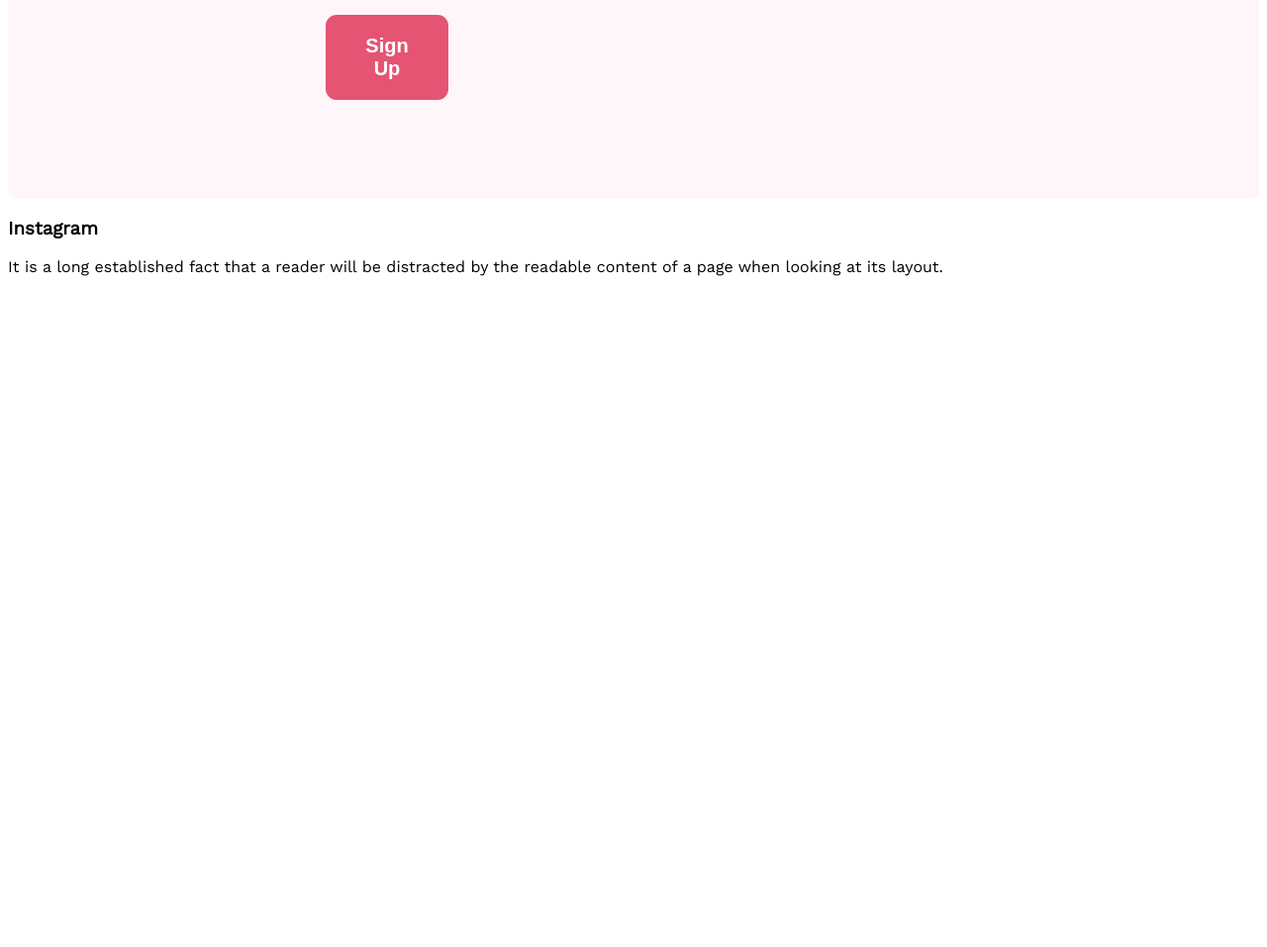
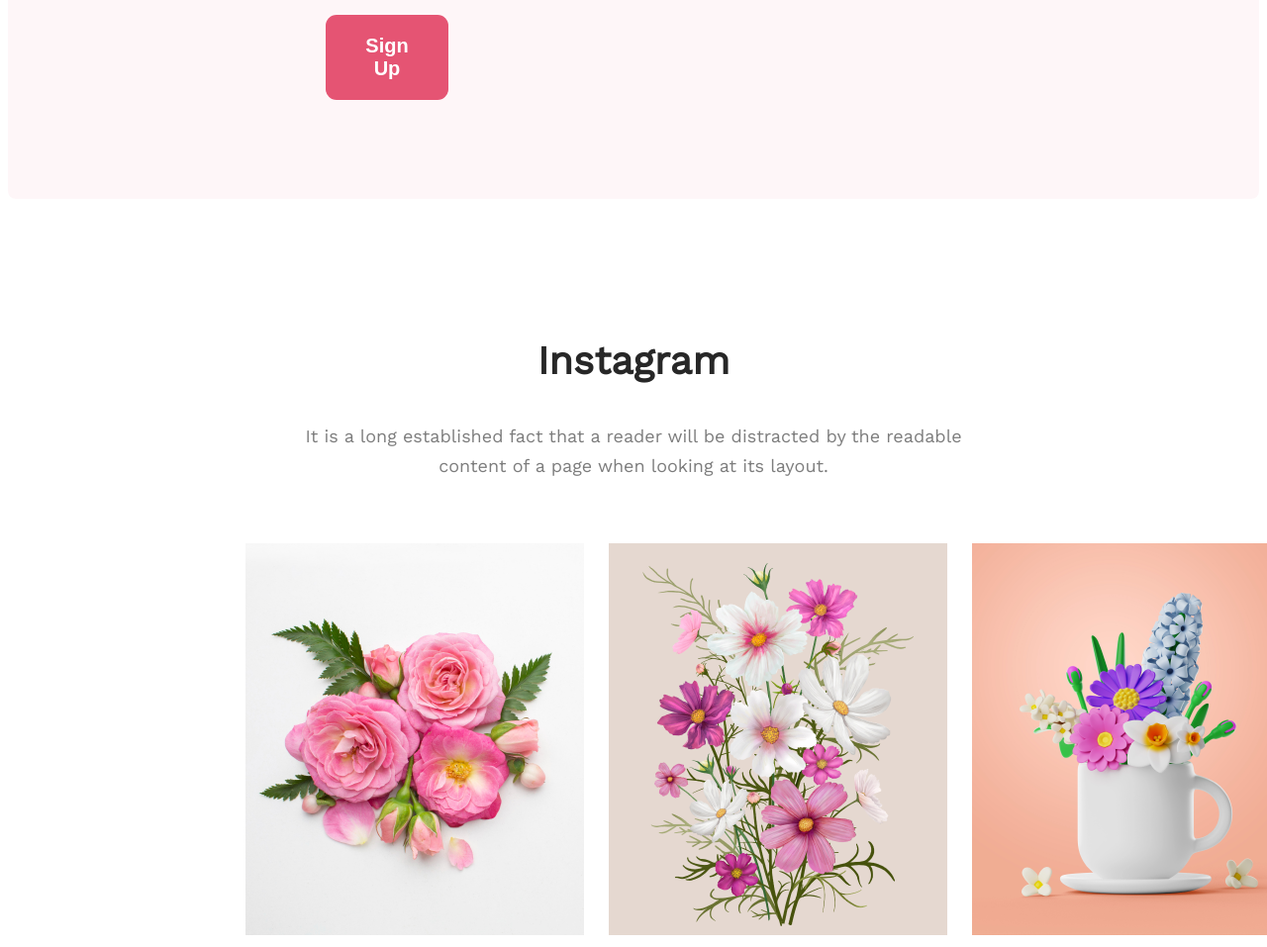
Before and after one commit to Ismail1hosen/flower-shop-assignment1, a plain HTML site: page index.html in a window 1280 px wide. Shown: the part 2702-3659 px from the top of the page at 99% size. Before the commit the page ends 2997 px from the top, so only its background shows below. Drawn offline with nearby package versions, Linux system fonts and the light colour scheme.

Commit message:
added instragram section

```diff
--- a/index.html
+++ b/index.html
@@ -89,12 +89,24 @@
 
         <!-- instragram section  -->
 
-        <section class="instragram-section">
-            <div class="isntragram-conteiner">
+        <section class="insta-section">
+            <div class="isnta-conteiner">
                 <h3 class="insta-heading">Instagram</h3>
-                <p class="insta-text">It is a long established fact that a reader will be distracted by the readable content of a page when looking at its layout.</p>
+                <p class="feature-text">It is a long established fact that a reader will be distracted by the readable <br>content of a page when looking at its layout.</p>
 
                 <div class="insta-flower">
+                    <div>
+                        <img src="./Flower Asset/Flower 01.png" alt="" class="insta-img">
+                    </div>
+                    <div>
+                        <img src="./Flower Asset/Rectangle 4.png" alt="" class="insta-img">
+                    </div>
+                    <div>
+                        <img src="./Flower Asset/Rectangle 5.png" alt="" class="insta-img">
+                    </div>
+                    <div>
+                        <img src="./Flower Asset/Rectangle 6.png" alt="" class="insta-img">
+                    </div>
 
                 </div>
             </div>
--- a/styles/style.css
+++ b/styles/style.css
@@ -108,6 +108,7 @@ li a:hover{
     font-size: 18px;
     font-weight: 400;
     line-height: 30px;
+
 }
 
 /* feature flowers style */
@@ -203,3 +204,22 @@ li a:hover{
     text-align: center;
 
 }
+/* instragram section style */
+.insta-heading{
+    color: #272727;
+    text-align: center;
+    font-size: 40px;
+    font-weight: 800;
+    margin-top: 120px;
+    margin-bottom: 0;
+    padding: 20px;
+}
+
+.insta-flower{
+    margin: 0 240px;
+    display: flex;
+    gap: 25px;
+    padding-top: 45px;
+}
+
+/* latest deal section style */
```
